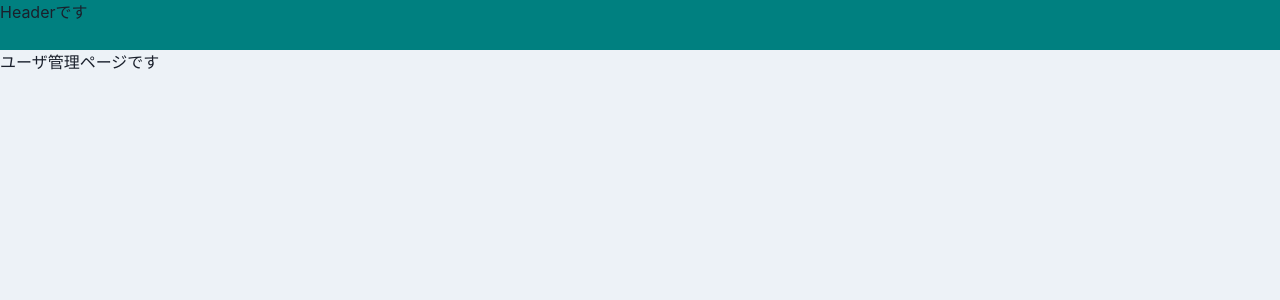
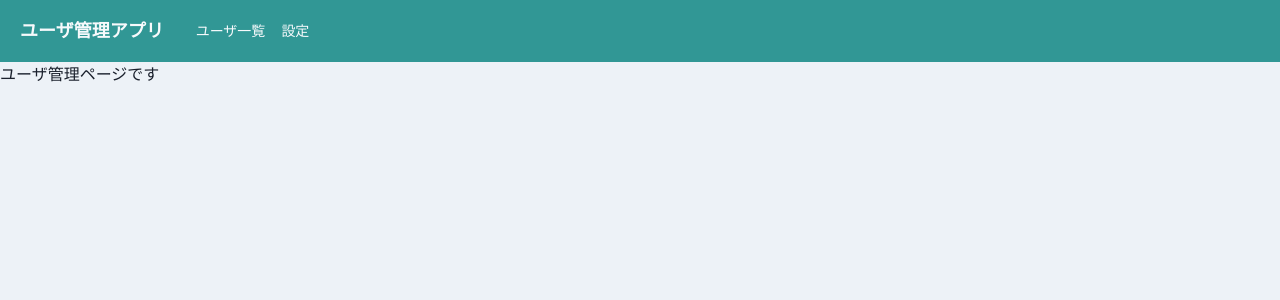
Before and after one commit to wsigma21/react-user-management-app, a React (Vite) app: page /home/user_management in a window 1280 px wide. Shown: the top 300 px of the page. Built offline with nearby package versions, Linux system fonts and the light colour scheme.

Commit message:
add: Headerの雛形作成

```diff
--- a/src/components/organisms/layout/Header.tsx
+++ b/src/components/organisms/layout/Header.tsx
@@ -1,5 +1,48 @@
 import { FC, memo } from "react";
+import { Flex, Heading, Link, Box, IconButton, Drawer, DrawerOverlay, DrawerContent, DrawerBody, Button, useDisclosure } from "@chakra-ui/react";
+import { HamburgerIcon } from "@chakra-ui/icons";
 
 export const Header: FC = memo(() => {
-  return <div style={{ height: "50px", backgroundColor: "teal"}}>Headerです</div>;
+  const { isOpen, onOpen, onClose } = useDisclosure();
+  return (
+    <>
+      <Flex
+        as="nav"
+        bg="teal.500"
+        color="gray.50"
+        align="center"
+        justify="space-between"
+        padding={{ base: 3, md: 5}}
+      >
+        <Flex align="center" as="a" mr={8} _hover={{cursor: "pointer"}}>
+          <Heading as="h1" fontSize={{ base: "md", md: "lg" }}>ユーザ管理アプリ</Heading>
+        </Flex>
+        <Flex align="center" fontSize="sm" flexGrow={2} display={{ base: "none", md: "flex" }}>
+          <Box pr={4}>
+            <Link>ユーザ一覧</Link>
+          </Box>
+          <Link>設定</Link>
+        </Flex>
+        <IconButton
+          aria-label="メニューボタン"
+          icon={<HamburgerIcon />}
+          size="sm"
+          variant="unstyled"
+          display={{ base: "block", md: "none" }}
+          onClick={onOpen}
+        />
+      </Flex>
+      <Drawer placement="left" size="xs" onClose={onClose} isOpen={isOpen}>
+        <DrawerOverlay>
+          <DrawerContent>
+            <DrawerBody p={0} bg="gray.100">
+              <Button w="100%">TOP</Button>
+              <Button w="100%">ユーザ一覧</Button>
+              <Button w="100%">設定</Button>
+            </DrawerBody>
+          </DrawerContent>
+        </DrawerOverlay>
+      </Drawer>
+    </>
+  )
 });
```
